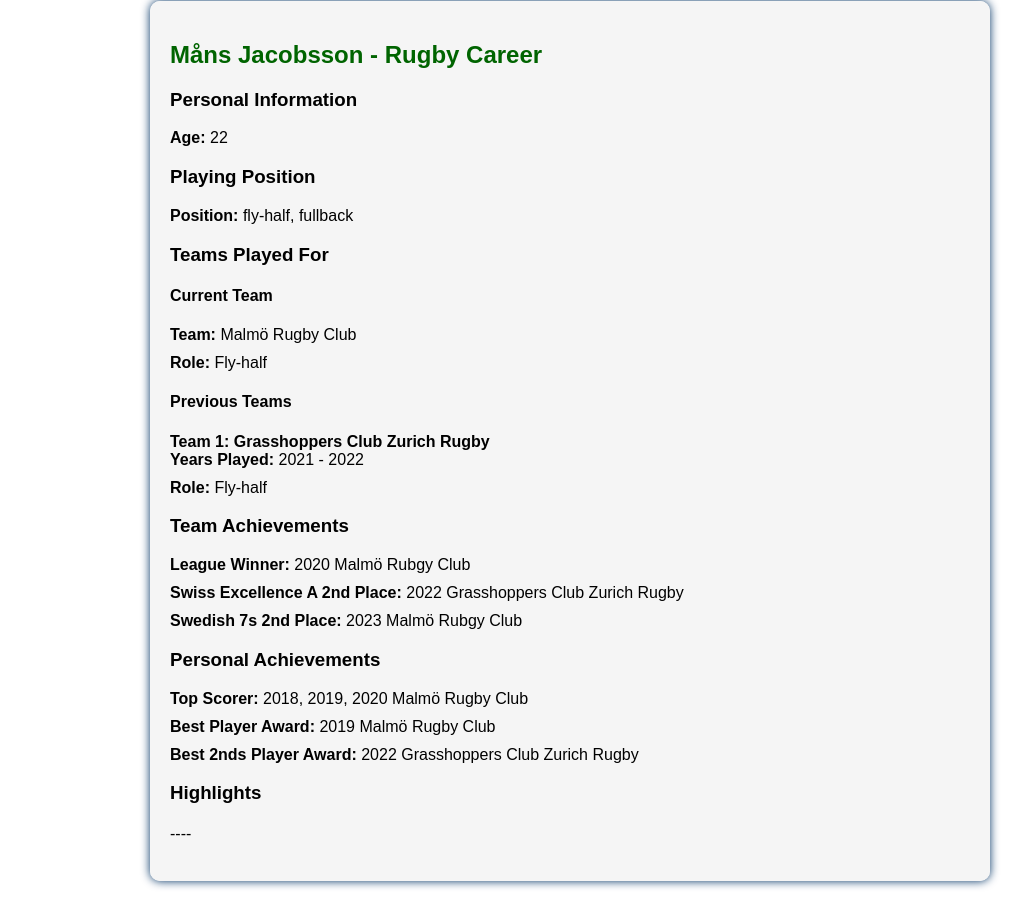
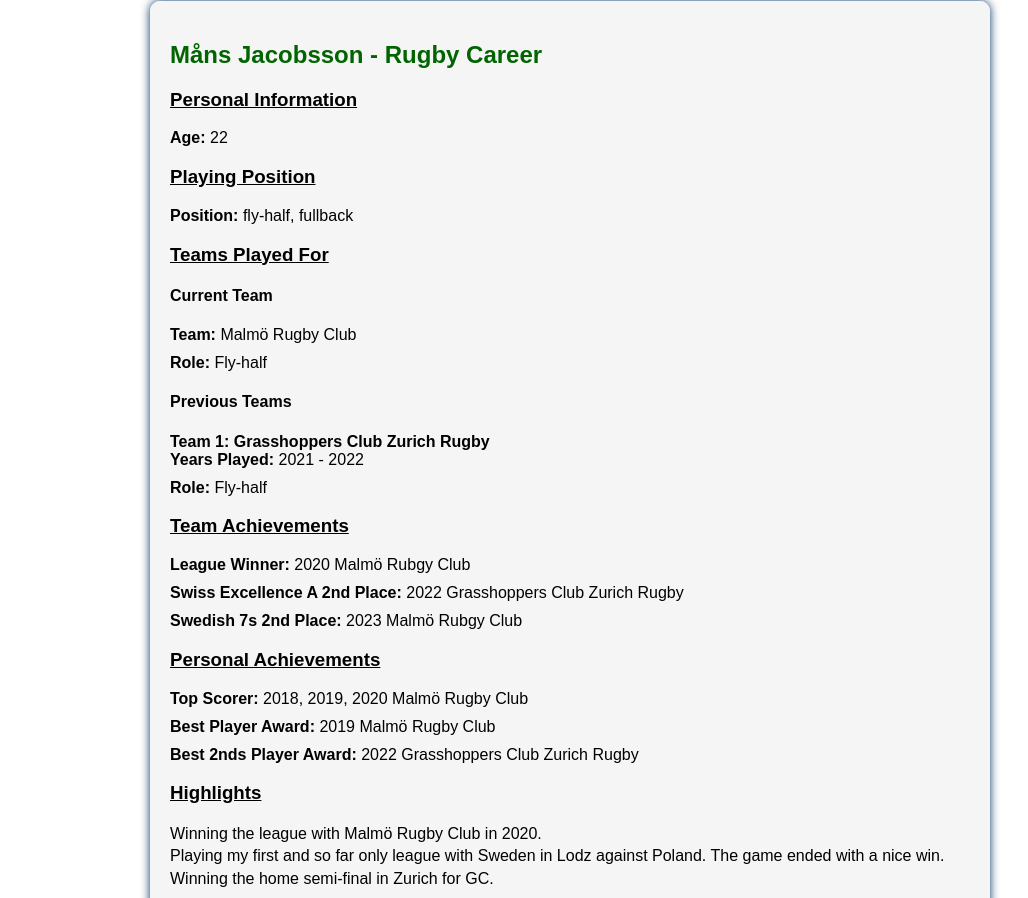
Before and after one commit to timmythetank/timmythetank.github.io, a plain HTML site: page rugby.html in a window 1280 px wide. Shown: the part 149-1047 px from the top of the page, without its empty margins (70-1098 px from the left). Drawn offline with Linux system fonts and the light colour scheme.

Commit message:
Fixed rugby page

```diff
--- a/rugby.html
+++ b/rugby.html
@@ -27,17 +27,17 @@
         <div id="career-info">
             <h2>Måns Jacobsson - Rugby Career</h2>
 
-            <h3>Personal Information</h3>
+            <h3><u>Personal Information</u></h3>
             <ul>
                 <li><strong>Age:</strong> 22 </li>
             </ul>
 
-            <h3>Playing Position</h3>
+            <h3><u>Playing Position</u></h3>
             <ul>
                 <li><strong>Position:</strong> fly-half, fullback</li>
             </ul>
 
-            <h3>Teams Played For</h3>
+            <h3><u>Teams Played For</u></h3>
 
             <h4>Current Team</h4>
             <ul>
@@ -56,7 +56,7 @@
                 </li>
             </ul>
 
-            <h3>Team Achievements</h3>
+            <h3><u>Team Achievements</u></h3>
             <ul>
                 <li><strong>League Winner:</strong> 2020 Malmö Rubgy Club</li>
                 <li><strong>Swiss Excellence A 2nd Place:</strong> 2022 Grasshoppers Club Zurich Rugby</li>
@@ -64,7 +64,7 @@
                 <!-- Add more achievements as needed -->
             </ul>
 
-            <h3>Personal Achievements</h3>
+            <h3><u>Personal Achievements</u></h3>
             <ul>
                 <li><strong>Top Scorer:</strong> 2018, 2019, 2020 Malmö Rugby Club</li>
                 <li><strong>Best Player Award:</strong> 2019 Malmö Rugby Club</li>
@@ -72,16 +72,17 @@
                 <!-- Add more achievements as needed -->
             </ul>
 
-            <h3>Highlights</h3>
-            <p>----</p>
+            <h3><u>Highlights</u></h3>
+            <p>Winning the league with Malmö Rugby Club in 2020. <br>
+                Playing my first and so far only league with Sweden in Lodz against Poland. The game ended with a nice win. <br>
+                Winning the home semi-final in Zurich for GC.
+            </p>
             <!-- Add contact information or links to social profiles if applicable -->
         </div>
+        <div id="career-images">
+            <img src="team.webp" alt="Rugby Image 1">
+            <img src="person.webp" alt="Rugby Image 2">
+        </div>
     </div>
-
-    <div id="career-images">
-        <img src="team.webp" alt="Rugby Image 1">
-        <img src="person.webp" alt="Rugby Image 2">
-    </div>
-
 </body>
 </html>
```
